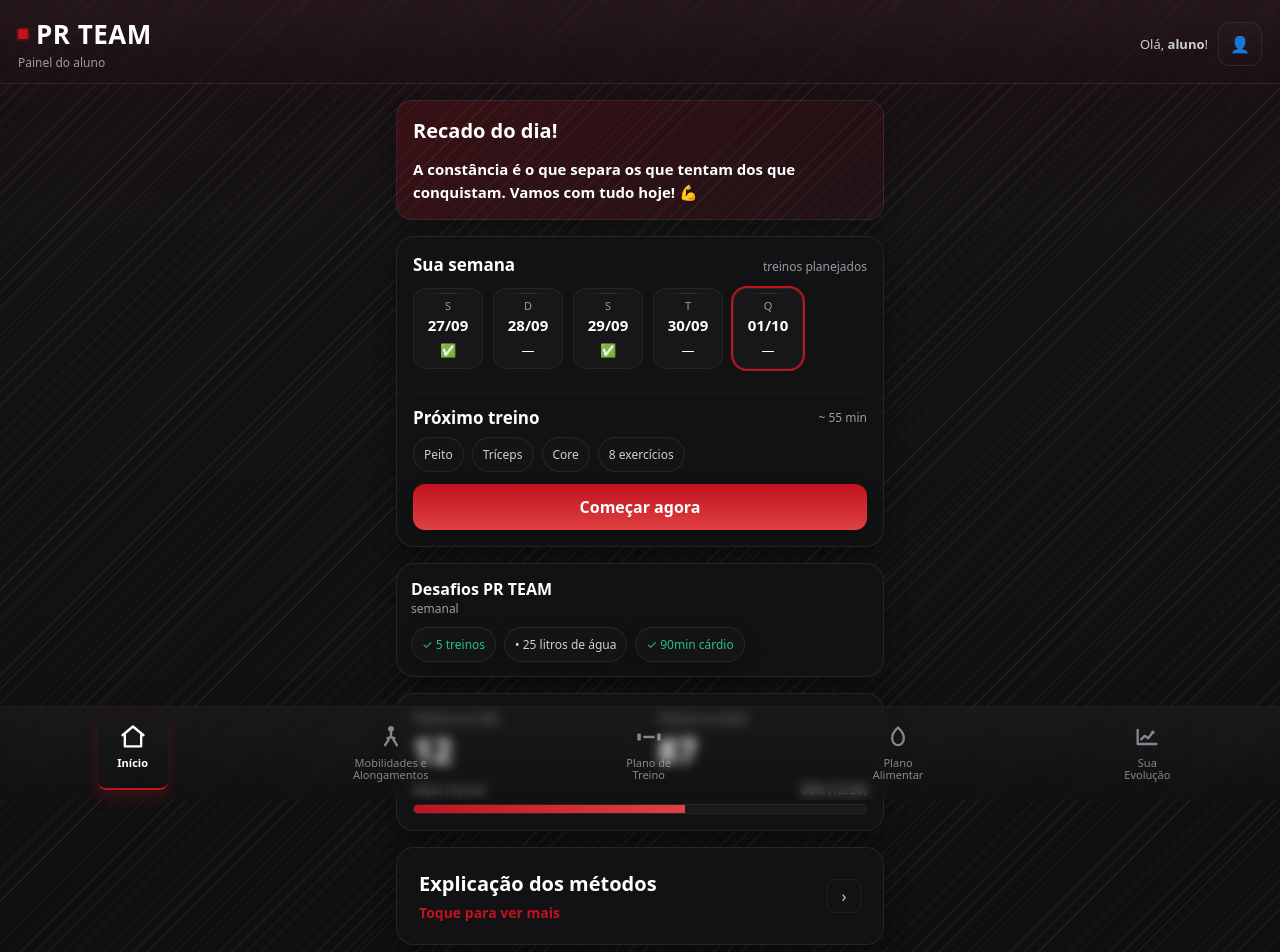
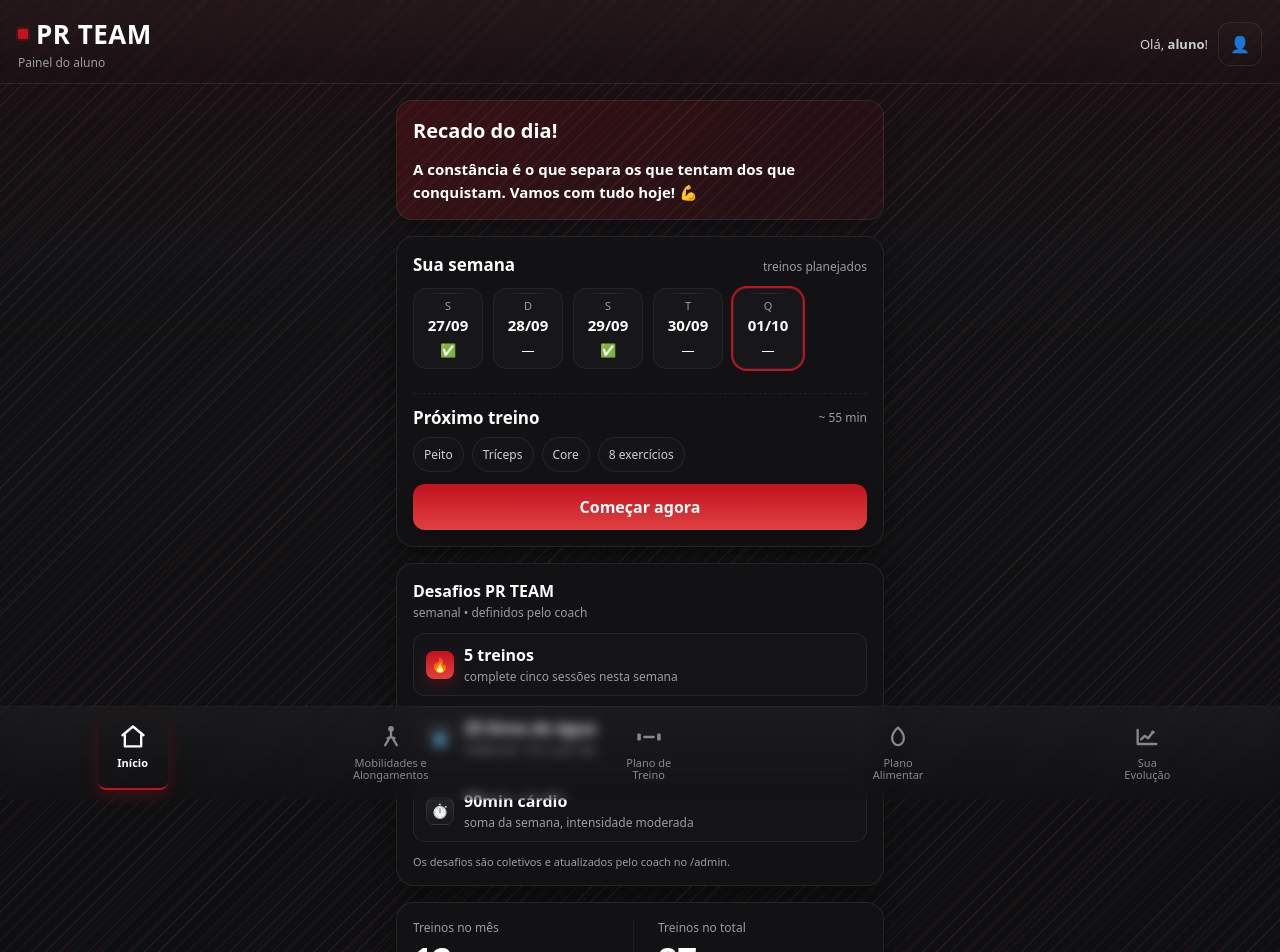
Before and after one commit to marcoalsantana/pr-team-vo, a Next.js app: page /inicio in a window 1280 px wide. Shown: the top 952 px of the page. Built offline with nearby package versions, Linux system fonts and the light colour scheme.

Commit message:
ajuste no card Desafios PR TEAM (informativo, sem check)

```diff
--- a/app/inicio/page.jsx
+++ b/app/inicio/page.jsx
@@ -398,43 +398,124 @@
 </section>
 
         {/* Desafios PR TEAM */}
+{/* Desafios PR TEAM (informativo, sem check) */}
 <section
   style={{
     background: THEME.surface,
     border: `1px solid ${THEME.stroke}`,
     borderRadius: 18,
     boxShadow: THEME.shadow,
-    padding: 14,
+    padding: 16,
     display: 'grid',
-    gap: 10,
+    gap: 12,
+    cursor: 'default',
   }}
 >
-  <div style={{ display: 'flex', flexDirection: 'column' }}>
-    <div style={{ fontSize: 16, fontWeight: 900 }}>Desafios PR TEAM</div>
-    <div style={{ fontSize: 12, color: THEME.textMute }}>semanal</div>
+  <div style={{ display: 'flex', justifyContent: 'space-between', alignItems: 'baseline' }}>
+    <div>
+      <div style={{ fontSize: 16, fontWeight: 900 }}>Desafios PR TEAM</div>
+      <div style={{ fontSize: 12, color: THEME.textMute, marginTop: 2 }}>semanal • definidos pelo coach</div>
+    </div>
   </div>
 
-  <div style={{ display: 'flex', gap: 8, flexWrap: 'wrap' }}>
-    {[
-      { label: '5 treinos', ok: true },
-      { label: '25 litros de água', ok: false },
-      { label: '90min cárdio', ok: true },
-    ].map((c, i) => (
+  {/* Lista de desafios (somente visual) */}
+  <div style={{ display: 'grid', gap: 10 }}>
+    {/* Desafio 1 */}
+    <div
+      style={{
+        display: 'flex',
+        alignItems: 'center',
+        gap: 10,
+        padding: '10px 12px',
+        borderRadius: 12,
+        border: `1px solid ${THEME.stroke}`,
+        background: '#141417',
+      }}
+    >
       <div
-        key={i}
+        aria-hidden
         style={{
-          padding: '8px 10px',
-          borderRadius: 999,
-          border: `1px solid ${THEME.stroke}`,
-          background: '#141417',
-          color: c.ok ? THEME.green : THEME.textDim,
-          fontSize: 12,
-          boxShadow: THEME.softShadow,
+          width: 28, height: 28, borderRadius: 8,
+          display: 'grid', placeItems: 'center',
+          background: `linear-gradient(180deg, ${THEME.red}, ${THEME.red2})`,
+          color: '#fff', fontWeight: 900, fontSize: 14,
+          boxShadow: '0 6px 16px rgba(193,18,31,0.25)',
         }}
       >
-        {c.ok ? '✓ ' : '• '}{c.label}
+        🔥
       </div>
-    ))}
+      <div style={{ display: 'grid', gap: 2 }}>
+        <div style={{ fontWeight: 800, color: THEME.text }}>5 treinos</div>
+        <div style={{ fontSize: 12, color: THEME.textMute }}>complete cinco sessões nesta semana</div>
+      </div>
+    </div>
+
+    {/* Desafio 2 */}
+    <div
+      style={{
+        display: 'flex',
+        alignItems: 'center',
+        gap: 10,
+        padding: '10px 12px',
+        borderRadius: 12,
+        border: `1px solid ${THEME.stroke}`,
+        background: '#141417',
+      }}
+    >
+      <div
+        aria-hidden
+        style={{
+          width: 28, height: 28, borderRadius: 8,
+          display: 'grid', placeItems: 'center',
+          background: 'linear-gradient(180deg, rgba(255,255,255,0.08), rgba(255,255,255,0.02))',
+          border: `1px solid ${THEME.stroke}`,
+          color: THEME.text,
+          fontSize: 14,
+        }}
+      >
+        💧
+      </div>
+      <div style={{ display: 'grid', gap: 2 }}>
+        <div style={{ fontWeight: 800, color: THEME.text }}>25 litros de água</div>
+        <div style={{ fontSize: 12, color: THEME.textMute }}>média de ~3,5 L por dia</div>
+      </div>
+    </div>
+
+    {/* Desafio 3 */}
+    <div
+      style={{
+        display: 'flex',
+        alignItems: 'center',
+        gap: 10,
+        padding: '10px 12px',
+        borderRadius: 12,
+        border: `1px solid ${THEME.stroke}`,
+        background: '#141417',
+      }}
+    >
+      <div
+        aria-hidden
+        style={{
+          width: 28, height: 28, borderRadius: 8,
+          display: 'grid', placeItems: 'center',
+          background: 'linear-gradient(180deg, rgba(255,255,255,0.08), rgba(255,255,255,0.02))',
+          border: `1px solid ${THEME.stroke}`,
+          color: THEME.text,
+          fontSize: 14,
+        }}
+      >
+        ⏱️
+      </div>
+      <div style={{ display: 'grid', gap: 2 }}>
+        <div style={{ fontWeight: 800, color: THEME.text }}>90min cárdio</div>
+        <div style={{ fontSize: 12, color: THEME.textMute }}>soma da semana, intensidade moderada</div>
+      </div>
+    </div>
+  </div>
+
+  {/* Rodapé informativo (opcional) */}
+  <div style={{ fontSize: 11, color: THEME.textMute }}>
+    Os desafios são coletivos e atualizados pelo coach no /admin.
   </div>
 </section>
 
@@ -574,15 +655,218 @@
 
       {/* Modais */}
       <Modal open={showMethods} onClose={() => setShowMethods(false)} title="Explicação dos métodos">
-        <div style={{ display: 'grid', gap: 10, color: THEME.textDim, fontSize: 14 }}>
-          <div><strong style={{ color: THEME.text }}>Progressão de carga:</strong> descrição aqui…</div>
-          <div><strong style={{ color: THEME.text }}>Drop set:</strong> descrição aqui…</div>
-          <div><strong style={{ color: THEME.text }}>Cluster set:</strong> descrição aqui…</div>
-          <div><strong style={{ color: THEME.text }}>Pico de contração:</strong> descrição aqui…</div>
-          <div><strong style={{ color: THEME.text }}>Back off-set:</strong> descrição aqui…</div>
-          <div><strong style={{ color: THEME.text }}>FST-7:</strong> descrição aqui…</div>
-        </div>
-      </Modal>
+      <div
+  style={{
+    display: 'grid',
+    gap: 12,
+    maxHeight: '70vh',   // limita a altura a 70% da tela
+    overflowY: 'auto',   // ativa scroll interno
+    paddingRight: 6,     // espaço pro scroll não colar no texto
+  }}
+>
+    {/* Aviso topo */}
+    <div
+      style={{
+        background: THEME.red,
+        color: '#000',
+        borderRadius: 12,
+        padding: 12,
+        fontWeight: 900,
+        lineHeight: 1.35,
+        border: `1px solid ${THEME.stroke}`,
+        boxShadow: THEME.softShadow,
+      }}
+    >
+      COM EXCEÇÃO DA PROGRESSÃO DE CARGA (feita em todas as séries), FAÇA OS DEMAIS
+      MÉTODOS APENAS NAS SÉRIES PRETAS
+    </div>
+
+    {/* ROW: Progressão de carga */}
+    <div style={{ display: 'grid', gridTemplateColumns: '140px 1fr', gap: 10 }}>
+      <div
+        style={{
+          background: THEME.red,
+          color: '#000',
+          borderRadius: 12,
+          padding: 10,
+          fontWeight: 900,
+          textTransform: 'uppercase',
+          border: `1px solid ${THEME.stroke}`,
+        }}
+      >
+        Progressão de carga
+      </div>
+      <div
+        style={{
+          background: '#FFFFFF',
+          color: '#000',
+          borderRadius: 12,
+          padding: 12,
+          border: `1px solid ${THEME.stroke}`,
+          lineHeight: 1.5,
+          fontSize: 14,
+        }}
+      >
+        Progrida a carga, a repetição ou a execução em cada série do exercício. PROGREDIR O DESCANSO TAMBÉM.<br />
+        <strong>obs:</strong> Obrigatório o aumento da carga em kg (não basta repetição ou execução) entre séries de cores diferentes.
+      </div>
+    </div>
+
+    {/* ROW: DROP SET */}
+    <div style={{ display: 'grid', gridTemplateColumns: '140px 1fr', gap: 10 }}>
+      <div
+        style={{
+          background: THEME.red,
+          color: '#000',
+          borderRadius: 12,
+          padding: 10,
+          fontWeight: 900,
+          textTransform: 'uppercase',
+          border: `1px solid ${THEME.stroke}`,
+        }}
+      >
+        DROP SET
+      </div>
+      <div
+        style={{
+          background: '#FFFFFF',
+          color: '#000',
+          borderRadius: 12,
+          padding: 12,
+          border: `1px solid ${THEME.stroke}`,
+          lineHeight: 1.5,
+          fontSize: 14,
+        }}
+      >
+        Divida a série em 3 blocos, sem intervalo entre si, no qual será reduzido 30% da carga de um bloco para outro. Busque falhar em cada bloco.
+      </div>
+    </div>
+
+    {/* ROW: CLUSTER SET */}
+    <div style={{ display: 'grid', gridTemplateColumns: '140px 1fr', gap: 10 }}>
+      <div
+        style={{
+          background: THEME.red,
+          color: '#000',
+          borderRadius: 12,
+          padding: 10,
+          fontWeight: 900,
+          textTransform: 'uppercase',
+          border: `1px solid ${THEME.stroke}`,
+        }}
+      >
+        CLUSTER SET
+      </div>
+      <div
+        style={{
+          background: '#FFFFFF',
+          color: '#000',
+          borderRadius: 12,
+          padding: 12,
+          border: `1px solid ${THEME.stroke}`,
+          lineHeight: 1.5,
+          fontSize: 14,
+        }}
+      >
+        Divida a série em blocos (3 a 6 blocos), com mesmo número de repetições, com 10 a 20 segundos de intervalo entre cada bloco.
+        A falha deve ser feita no último ou nos 2 últimos blocos.
+      </div>
+    </div>
+
+    {/* ROW: PICO DE CONTRAÇÃO */}
+    <div style={{ display: 'grid', gridTemplateColumns: '140px 1fr', gap: 10 }}>
+      <div
+        style={{
+          background: THEME.red,
+          color: '#000',
+          borderRadius: 12,
+          padding: 10,
+          fontWeight: 900,
+          textTransform: 'uppercase',
+          border: `1px solid ${THEME.stroke}`,
+        }}
+      >
+        PICO DE CONTRAÇÃO
+      </div>
+      <div
+        style={{
+          background: '#FFFFFF',
+          color: '#000',
+          borderRadius: 12,
+          padding: 12,
+          border: `1px solid ${THEME.stroke}`,
+          lineHeight: 1.5,
+          fontSize: 14,
+        }}
+      >
+        Deve segurar 2–3 segundos na fase máxima da contração e fazer a fase excêntrica lentamente.
+      </div>
+    </div>
+
+    {/* ROW: BACK OFF SET */}
+    <div style={{ display: 'grid', gridTemplateColumns: '140px 1fr', gap: 10 }}>
+      <div
+        style={{
+          background: THEME.red,
+          color: '#000',
+          borderRadius: 12,
+          padding: 10,
+          fontWeight: 900,
+          textTransform: 'uppercase',
+          border: `1px solid ${THEME.stroke}`,
+        }}
+      >
+        BACK OFF SET
+      </div>
+      <div
+        style={{
+          background: '#FFFFFF',
+          color: '#000',
+          borderRadius: 12,
+          padding: 12,
+          border: `1px solid ${THEME.stroke}`,
+          lineHeight: 1.5,
+          fontSize: 14,
+        }}
+      >
+        Após a última série válida (série em preto), reduza 20% a 30% da carga, descanse de 80” a 90” e faça mais uma série
+        até a falha total, sem contar repetições.
+      </div>
+    </div>
+
+    {/* ROW: FST-7 */}
+    <div style={{ display: 'grid', gridTemplateColumns: '140px 1fr', gap: 10 }}>
+      <div
+        style={{
+          background: THEME.red,
+          color: '#000',
+          borderRadius: 12,
+          padding: 10,
+          fontWeight: 900,
+          textTransform: 'uppercase',
+          border: `1px solid ${THEME.stroke}`,
+        }}
+      >
+        FST-7
+      </div>
+      <div
+        style={{
+          background: '#FFFFFF',
+          color: '#000',
+          borderRadius: 12,
+          padding: 12,
+          border: `1px solid ${THEME.stroke}`,
+          lineHeight: 1.5,
+          fontSize: 14,
+        }}
+      >
+        Faça 7 séries de 10 a 12 repetições, com intervalo de 30 segundos entre elas. O intervalo é ativo: durante os 30 segundos
+        de descanso, fique alongando a musculatura. Utilize uma carga semelhante à carga de reconhecimento (verde). Necessário que
+        esteja quase morrendo na 7ª série (rsrs).
+      </div>
+    </div>
+  </div>
+</Modal>
 
       <Modal open={showDaily} onClose={() => setShowDaily(false)} title="Recado do dia">
         <p style={{ margin: 0, color: THEME.textDim, lineHeight: 1.55 }}>
@@ -617,16 +901,22 @@
 >
   <div
     style={{
-      height: 220,
-      border: `1px dashed ${THEME.stroke}`,
+      border: `1px solid ${THEME.stroke}`,
       borderRadius: 12,
-      display: 'grid',
-      placeItems: 'center',
-      color: THEME.textDim,
-      background: '#141417',
+      overflow: 'hidden',
+      background: '#000',
+      aspectRatio: '16 / 9',
     }}
   >
-    Vídeo em breve…
+    <iframe
+      width="100%"
+      height="100%"
+      src="https://www.youtube.com/embed/itsURh_YfD8?si=qDUy2I8Mo3fO3kgG"
+      title="Vacum Tutorial"
+      frameBorder="0"
+      allow="accelerometer; autoplay; clipboard-write; encrypted-media; gyroscope; picture-in-picture"
+      allowFullScreen
+    ></iframe>
   </div>
 </Modal>
       <BottomTabs active="inicio" onNavigate={go} />
```
